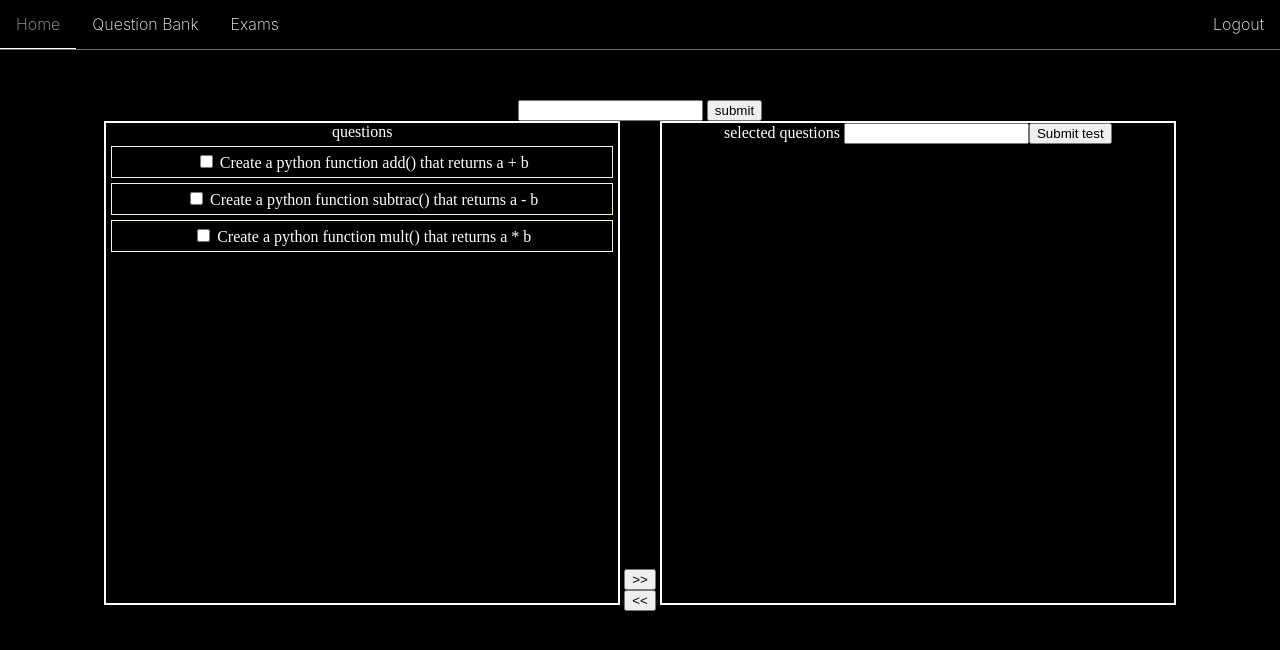
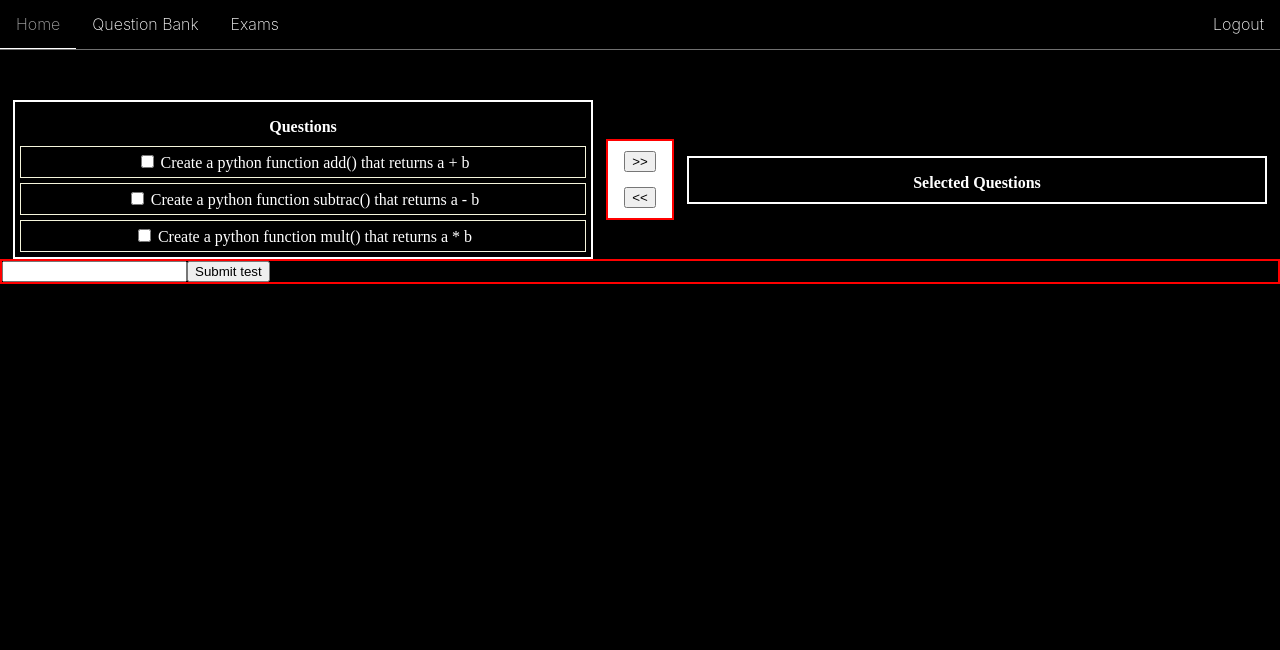
Before and after one commit to yapancha/490-beta, a PHP site: page /question_bank.php in a window 1280 px wide. Shown: the top 650 px of the page. Run offline with PHP 8.4, Linux system fonts and the light colour scheme.

Commit message:
Task: (In progress) Question-bank page

```diff
--- a/css/questions.css
+++ b/css/questions.css
@@ -9,24 +9,40 @@ body{
 }
 #question-content{
     text-align: center;
+    display: flex;
+    align-items: center;
+
 }
-#questions, #selected{
+#questions, #selected,#add-button{
     border: 2px solid white;
     display: inline-block;
-    width: 40%;
-    height: 60%;
-    overflow: hidden;
+    width: 45%;
+    height: 70%;
+    overflow: auto;
     margin: auto;
+    float: left;
 }
-#add-button{
+#add-button-container{
     display:inline-block;
-    align-content: center;
-    padding-top: -50px;
+    border: 2px solid red;
+    background-color: white;
+    padding-top: 10px;
+    padding-bottom: 10px;
+    width: 5%;
+}
+.question-block-title{
+    font-weight: bold;
+    margin-bottom: 10px;
 }
 #add-button button{
     display: block;
     align-content: center;
+
 }
+#question-add-all{
+    margin-bottom: 15px;
+}
+
 .question{
     border: 0.5px solid beige;
     margin: 5px;
@@ -37,6 +53,6 @@ body{
     margin: 5px;
     padding: 5px;
 }
-#question-create{
-
+#question-add-or-make-exam{
+    border: 2px solid red;
 }
--- a/js/questions.js
+++ b/js/questions.js
@@ -1,10 +1,5 @@
 var checked;
 var btns = document.getElementsByClassName("question-btn");
-
-
-
-
-var checkboxesChecked = [];
 
 
 for(var i = 0; i< btns.length; i++){
--- a/question_bank.php
+++ b/question_bank.php
@@ -10,12 +10,9 @@ include("navbar.php");
 ?>
 
 <div id = "question-content">
-    <div id = "question-create">
-        <input type="text" id="question-create-text">
-        <button id = "question-create-submit">submit</button>
-    </div>
+
     <div id = "questions">
-            questions
+            <p class = "question-block-title">Questions</p>
             <div class = "question"><input type="checkbox" class = "question-select" value = "1">
                 <span>Create a python function add() that returns a + b
                 </span>
@@ -31,15 +28,22 @@ include("navbar.php");
 
     </div>
 
-    <div id = "add-button">
-        <button class = "question-btn">>></button>
-        <button class = "question-btn"><<</button>
+    <div id = "add-button-container">
+        <button id="question-add-all" class = "question-btn">>></button>
+        <button id="question-remove-all" class = "question-btn"><<</button>
     </div>
 
     <div id = "selected">
-        selected questions
-        <input type="text"><button>Submit test</button>
+        <p class = "question-block-title"> Selected Questions</p>
     </div>
+
+
+</div>
+<div id="question-add-or-make-exam">
+
+    <div id ="make-exam-container"></div>
+    <input type="text"><button>Submit test</button>
+
 
 
 </div>
```
